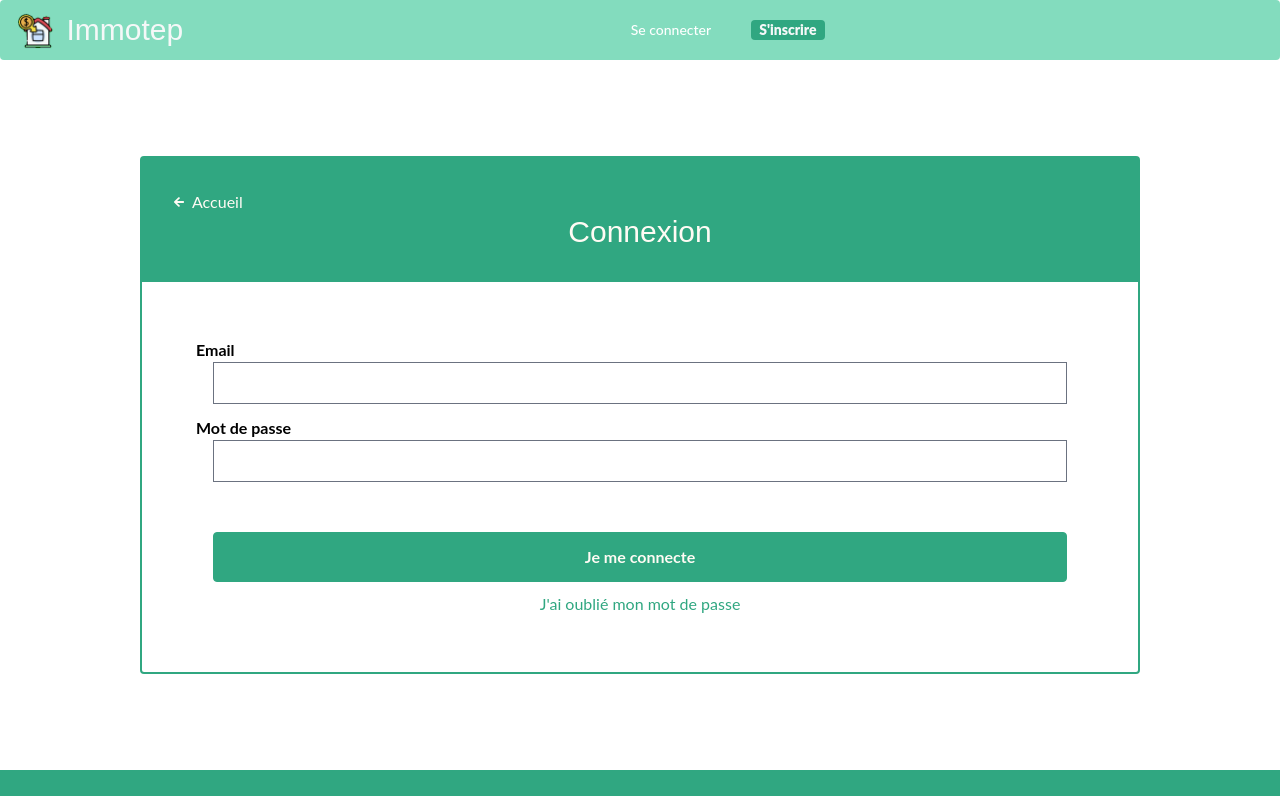
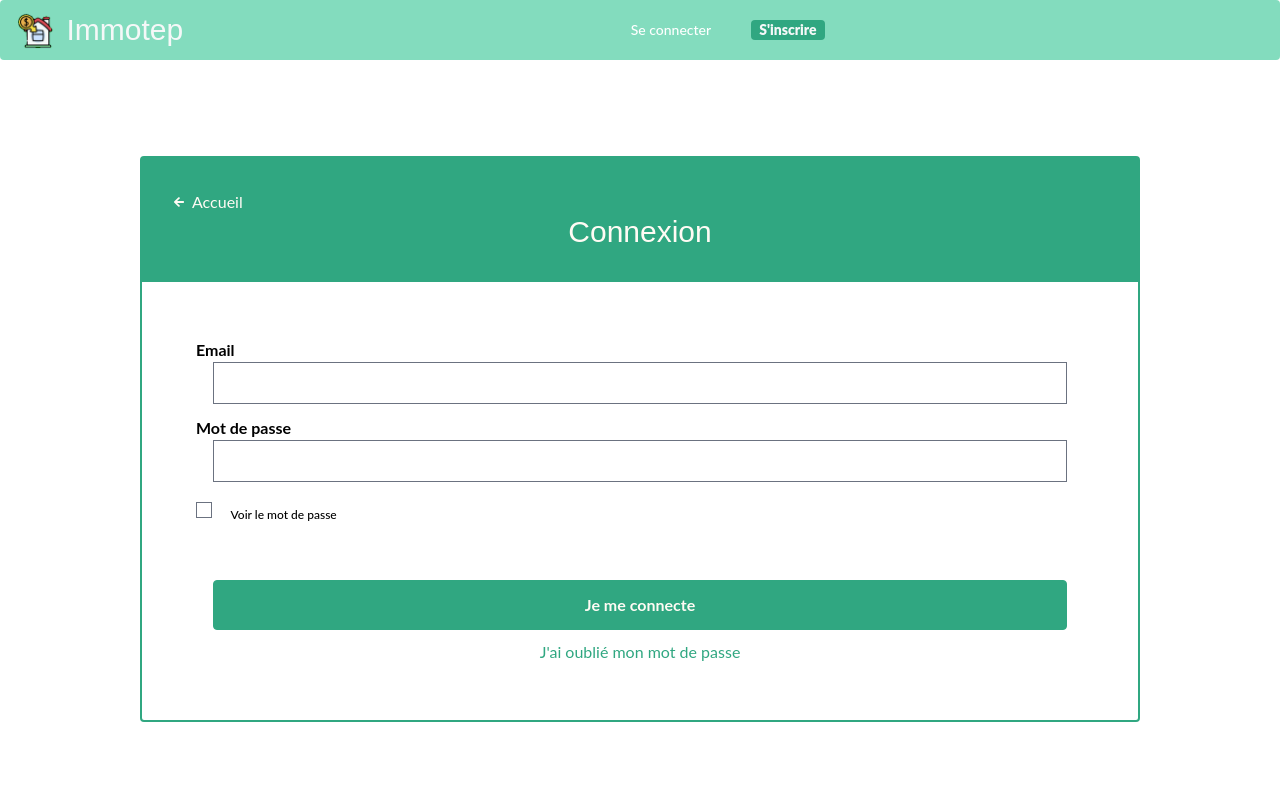
Before and after one commit to ophelie-gaudin/Immotep_front_react, a React (Create React App) app: page /login in a window 1280 px wide. Shown: the top 796 px of the page. Built offline with nearby package versions, Linux system fonts and the light colour scheme.

Commit message:
add show/hide password in login page

```diff
--- a/src/pages/login.jsx
+++ b/src/pages/login.jsx
@@ -8,6 +8,7 @@ import FormsCard from "../components/FormsCard";
 const Login = () => {
   const [email, setEmail] = useState("");
   const [password, setPassword] = useState("");
+  const [showPassword, setShowPassword] = useState(false);
 
   const changeConnectedStatus = useDispatch();
 
@@ -60,16 +61,27 @@ const Login = () => {
             <label>
               Mot de passe
               <input
-                type="password"
+                type={showPassword ? "text" : "password"}
                 name="password"
                 onChange={(e) => setPassword(e.target.value)}
                 required
               />
             </label>
+
+            <label className="text-[12px] font-medium block w-full">
+              <p className="w-fit">
+                <input
+                  type="checkbox"
+                  className="mr-4"
+                  onClick={() => setShowPassword(!showPassword)}
+                />{" "}
+                Voir le mot de passe
+              </p>
+            </label>
+
             <button className="orange-button forms-buttons" type="submit">
               Je me connecte
             </button>
-            {/* <button className="orange-button forms-buttons"> */}
             <div className="w-full flex justify-center text-primary mb-8">
               {" "}
               <Link
@@ -79,8 +91,6 @@ const Login = () => {
                 J'ai oublié mon mot de passe
               </Link>
             </div>
-
-            {/* </button> */}
           </form>
         </>
       </FormsCard>
```
